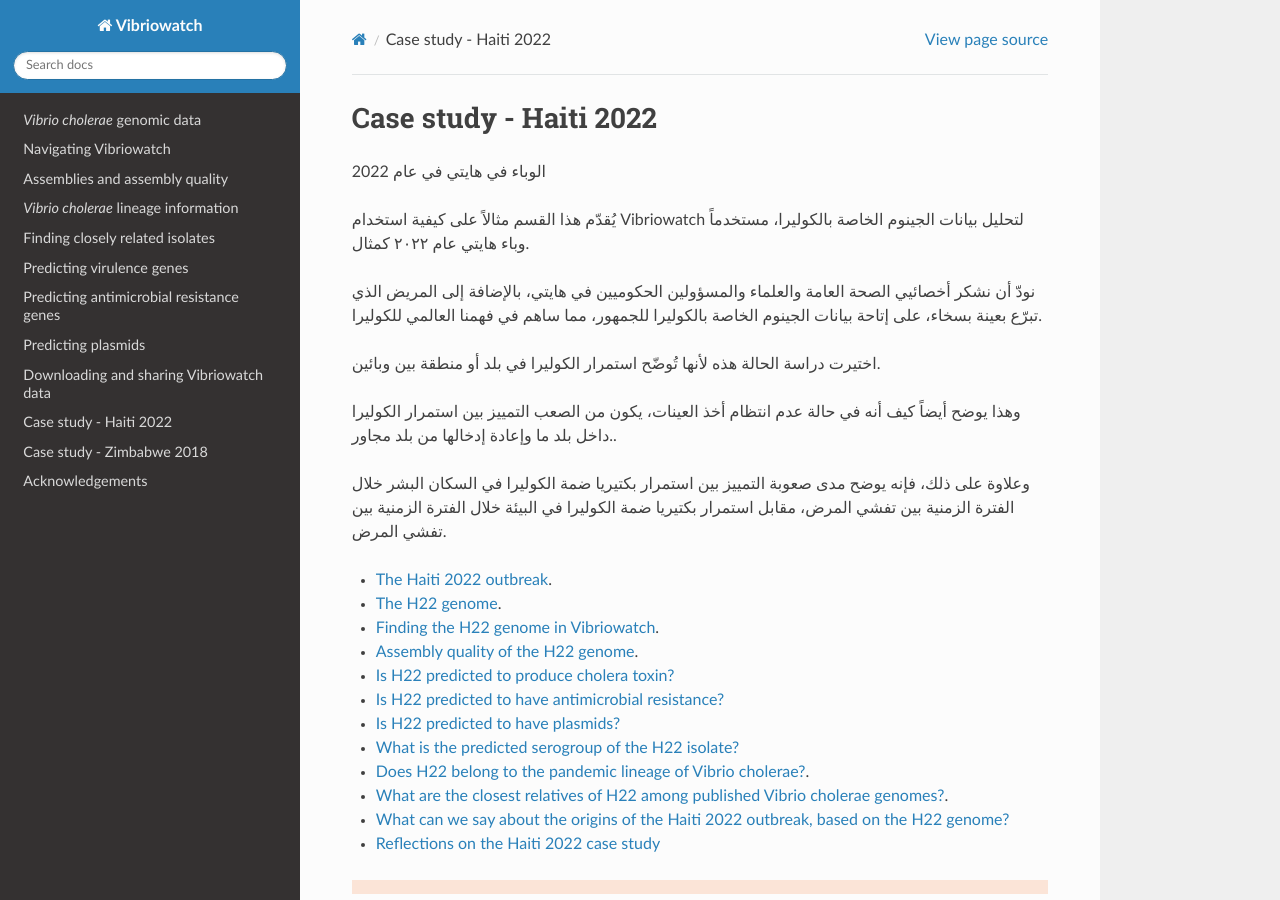
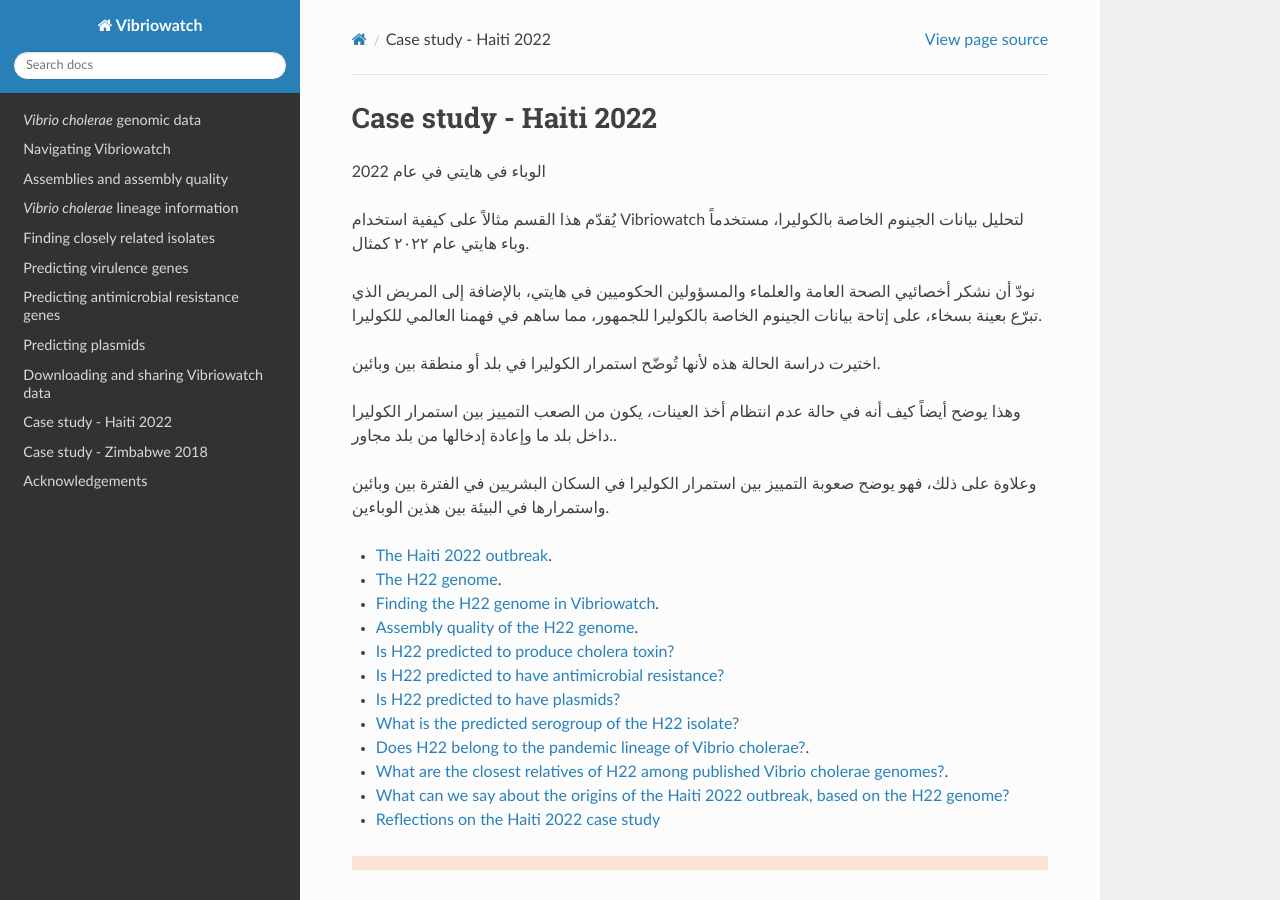
Before and after one commit to avrilcoghlan/vibriowatch, a Sphinx documentation site: the page built from docs/source/haiti_arabic.rst, in a window 1280 px wide and 900 px high. Built offline with Sphinx 7.4.7 and the Read the Docs theme 3.1.0, drawn with Linux system fonts in a browser that asks for light colours.

Commit message:
Update haiti_arabic.rst

```diff
--- a/docs/source/haiti_arabic.rst
+++ b/docs/source/haiti_arabic.rst
@@ -11,7 +11,7 @@ Case study - Haiti 2022
 
 وهذا يوضح أيضاً كيف أنه في حالة عدم انتظام أخذ العينات، يكون من الصعب التمييز بين استمرار الكوليرا داخل بلد ما وإعادة إدخالها من بلد مجاور..
 
-وعلاوة على ذلك، فإنه يوضح مدى صعوبة التمييز بين استمرار بكتيريا ضمة الكوليرا في السكان البشر خلال الفترة الزمنية بين تفشي المرض، مقابل استمرار بكتيريا ضمة الكوليرا في البيئة خلال الفترة الزمنية بين تفشي المرض.
+وعلاوة على ذلك، فهو يوضح صعوبة التمييز بين استمرار الكوليرا في السكان البشريين في الفترة بين وبائين واستمرارها في البيئة بين هذين الوباءين.
 
 * `The Haiti 2022 outbreak`_.
 * `The H22 genome`_.
```
